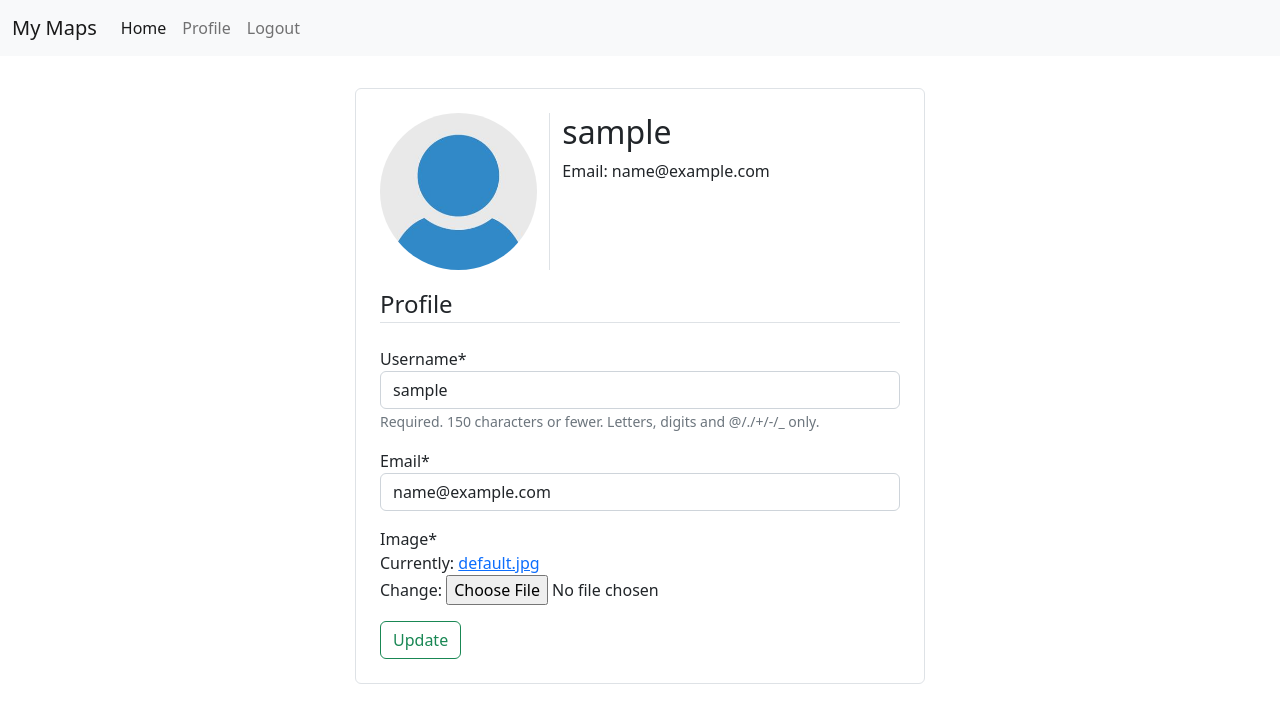
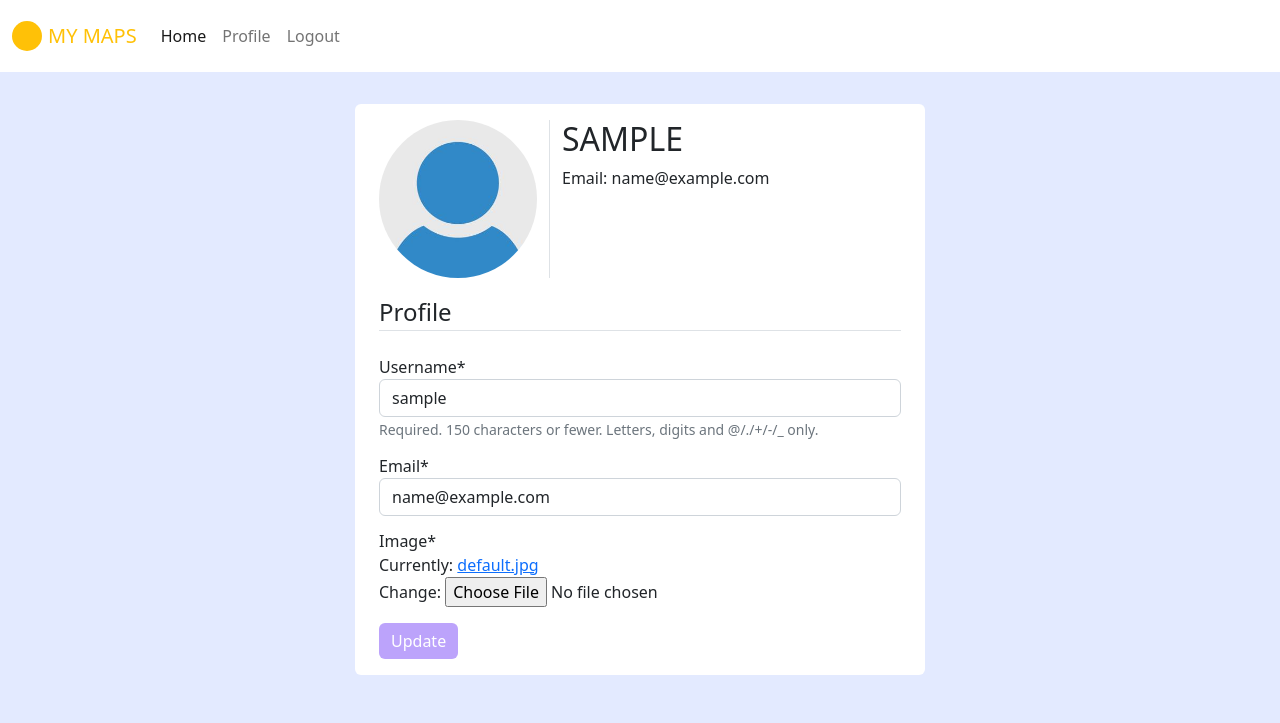
Before and after one commit to azharajmeri/weather-traffic-alert-system, a Django app: page /profile/ in a window 1280 px wide. Shown: the top 723 px of the page. Run offline with Django 4.2, Linux system fonts and the light colour scheme; the visitor is signed in with stand-in values (Sample User, id 1); some libraries are stand-ins or nearby versions.

Commit message:
update: changed styles in templates.

```diff
--- a/users/templates/users/base.html
+++ b/users/templates/users/base.html
@@ -6,26 +6,44 @@
     <meta name="viewport" content="width=device-width, initial-scale=1">
 
     <!-- Bootstrap CSS -->
-    <link href="https://cdn.jsdelivr.net/npm/bootstrap@5.2.0-beta1/dist/css/bootstrap.min.css" rel="stylesheet" integrity="sha384-0evHe/X+R7YkIZDRvuzKMRqM+OrBnVFBL6DOitfPri4tjfHxaWutUpFmBp4vmVor" crossorigin="anonymous">
+    <link href="https://cdn.jsdelivr.net/npm/bootstrap@5.2.0-beta1/dist/css/bootstrap.min.css" rel="stylesheet"
+          integrity="sha384-0evHe/X+R7YkIZDRvuzKMRqM+OrBnVFBL6DOitfPri4tjfHxaWutUpFmBp4vmVor" crossorigin="anonymous">
 
     <title>
         {% if title %}
-        Website - {{title}}
+            Website - {{ title }}
         {% else %}
             Website Name
         {% endif %}
     </title>
     <style>
-        .form-group:not(:first-of-type){
-            margin-top: 1rem;
+        .form-group:not(:first-of-type) {
+            margin-top: 0.8rem;
+        }
+
+        .dot {
+            height: 30px;
+            width: 30px;
+            border-radius: 50%;
+            display: inline-block;
+            margin-right: 6px;
+        }
+        .aligned {
+            display: flex;
+            align-items: center;
         }
     </style>
 </head>
-  <body>
-    <nav class="navbar navbar-expand-lg bg-light">
+<body style="background: #e3eaff">
+<nav class="navbar navbar-expand-lg bg-white py-3">
     <div class="container-fluid">
-        <a class="navbar-brand" href="#">My Maps</a>
-        <button class="navbar-toggler" type="button" data-bs-toggle="collapse" data-bs-target="#navbarNav" aria-controls="navbarNav" aria-expanded="false" aria-label="Toggle navigation">
+        <div class="aligned">
+            <span class="dot bg-warning"></span>
+
+            <a class="navbar-brand text-warning font-weight-bold text-uppercase" href="#">My Maps</a>
+        </div>
+        <button class="navbar-toggler" type="button" data-bs-toggle="collapse" data-bs-target="#navbarNav"
+                aria-controls="navbarNav" aria-expanded="false" aria-label="Toggle navigation">
             <span class="navbar-toggler-icon"></span>
         </button>
         <div class="collapse navbar-collapse" id="navbarNav">
@@ -52,23 +70,25 @@
         </div>
     </div>
 </nav>
-    <div class="container my-4 py-2">
+<div class="container my-md-4 py-md-2">
     {% if messages %}
         <div class="alert alert-info my-3">
             {% for message in messages %}
                 <div>
-              {{message}}
+                    {{ message }}
                 </div>
             {% endfor %}
         </div>
     {% endif %}
     <div class="row">
-        <div class="offset-md-1 offset-md-3 col-md-6 border rounded px-4 py-4">
+        <div class="offset-md-1 offset-md-3 col-md-6 rounded px-4 py-3 bg-white">
             {% block content %}
             {% endblock content %}
         </div>
     </div>
 </div>
-    <script src="https://cdn.jsdelivr.net/npm/bootstrap@5.2.0-beta1/dist/js/bootstrap.bundle.min.js" integrity="sha384-pprn3073KE6tl6bjs2QrFaJGz5/SUsLqktiwsUTF55Jfv3qYSDhgCecCxMW52nD2" crossorigin="anonymous"></script>
+<script src="https://cdn.jsdelivr.net/npm/bootstrap@5.2.0-beta1/dist/js/bootstrap.bundle.min.js"
+        integrity="sha384-pprn3073KE6tl6bjs2QrFaJGz5/SUsLqktiwsUTF55Jfv3qYSDhgCecCxMW52nD2"
+        crossorigin="anonymous"></script>
 </body>
 </html>
--- a/users/templates/users/login.html
+++ b/users/templates/users/login.html
@@ -11,9 +11,9 @@
             </fieldset>
             {{ form|crispy }}
             <br>
-            <button type="submit" class="btn btn-primary btn-block mt-3">Login</button>
+            <button type="submit" class="btn btn-primary btn-block mt-3 border-0" style="background: #bca3fb">Login</button>
             <p class="small fw-bold mt-2 pt-1 mb-0">Don't have an account? <a href="{% url 'register' %}"
-                                                                              class="link-danger">Register</a></p>
+                                                                              class="link-primary text-decoration-none">Register</a></p>
         </form>
     {% endif %}
 {% endblock content %}
--- a/users/templates/users/profile.html
+++ b/users/templates/users/profile.html
@@ -7,11 +7,17 @@
         </div>
         <div class="col-6 border-start">
             <div>
-                <h2>{{ request.user.username }}</h2>
+                <h2 class="text-uppercase">{{ request.user.username }}</h2>
             </div>
-            <div>
-                Email: {{ request.user.email }}
-            </div>
+            {% if request.user.email %}
+                <div>
+                    Email: {{ request.user.email }}
+                </div>
+            {% else %}
+                <div>
+                    Email: N/A
+                </div>
+            {% endif %}
         </div>
     </div>
     <form method="post" enctype="multipart/form-data" class="mt-3">
@@ -23,6 +29,7 @@
         </fieldset>
         {{ u_form|crispy }}
         {{ p_form|crispy }}
-        <button type="submit" class="btn btn-outline-success mt-3">Update</button>
+        <button type="submit" class="btn btn-primary btn-block mt-3 border-0" style="background: #bca3fb">Update
+        </button>
     </form>
 {% endblock content %}
--- a/users/templates/users/register.html
+++ b/users/templates/users/register.html
@@ -6,13 +6,13 @@
             {% csrf_token %}
             <fieldset class="form-group text-center">
                 <legend class="border-bottom mb-3">
-                    <h3>Join Today</h3>
+                    <h4>Join Today</h4>
                 </legend>
             </fieldset>
             {{ form|crispy }}
-            <button type="submit" class="btn btn-primary btn-block mt-3">Register</button>
+            <button type="submit" class="btn btn-primary btn-block mt-3 border-0" style="background: #bca3fb">Register</button>
             <p class="small fw-bold mt-2 pt-1 mb-0">Already have an account? <a href="{% url 'login' %}"
-                                                                              class="link-success">Login</a></p>
+                                                                              class="text-decoration-none link-primary">Login</a></p>
         </form>
     {% endif %}
 {% endblock content %}
```
Lines whose indentation alone changed are shown as unchanged.
